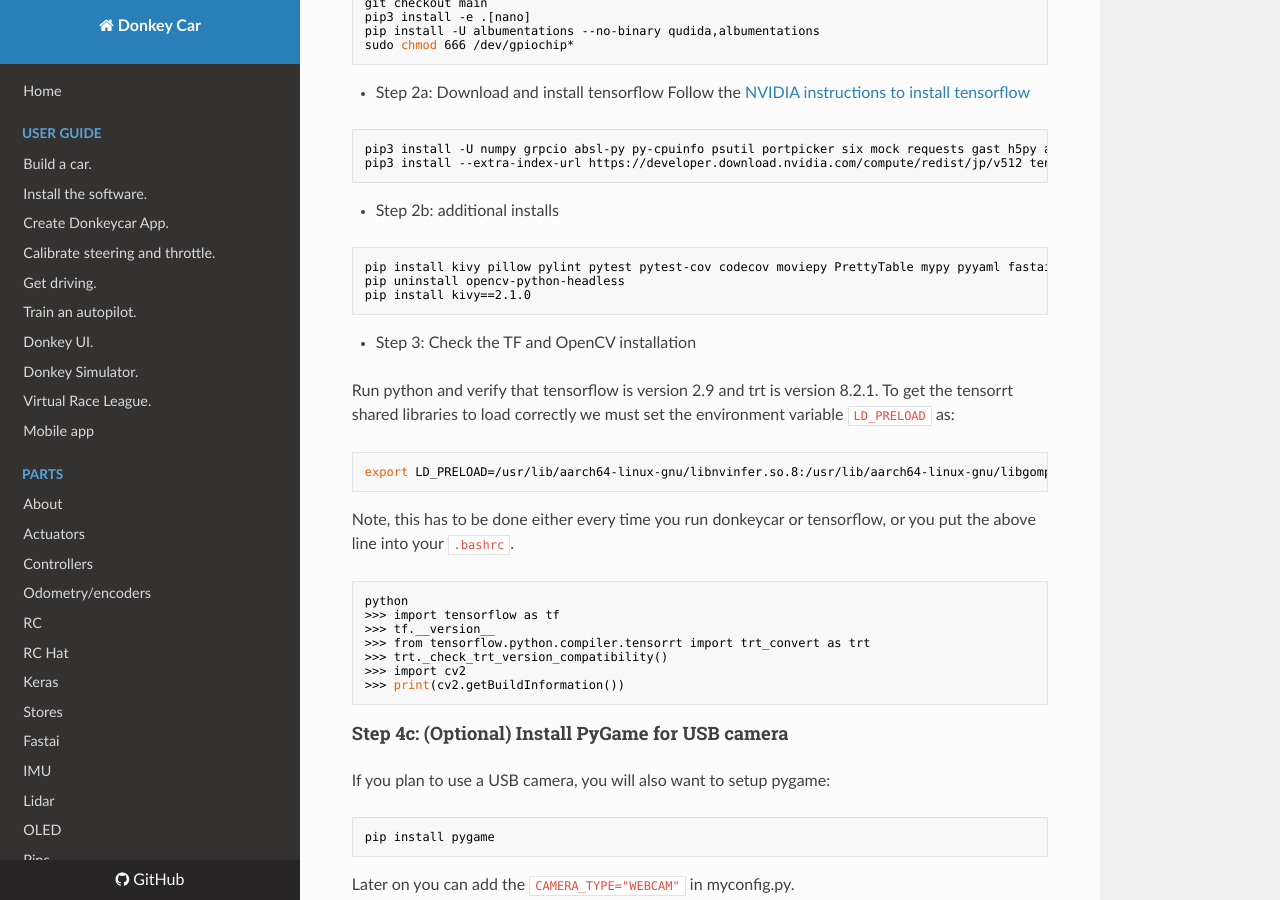
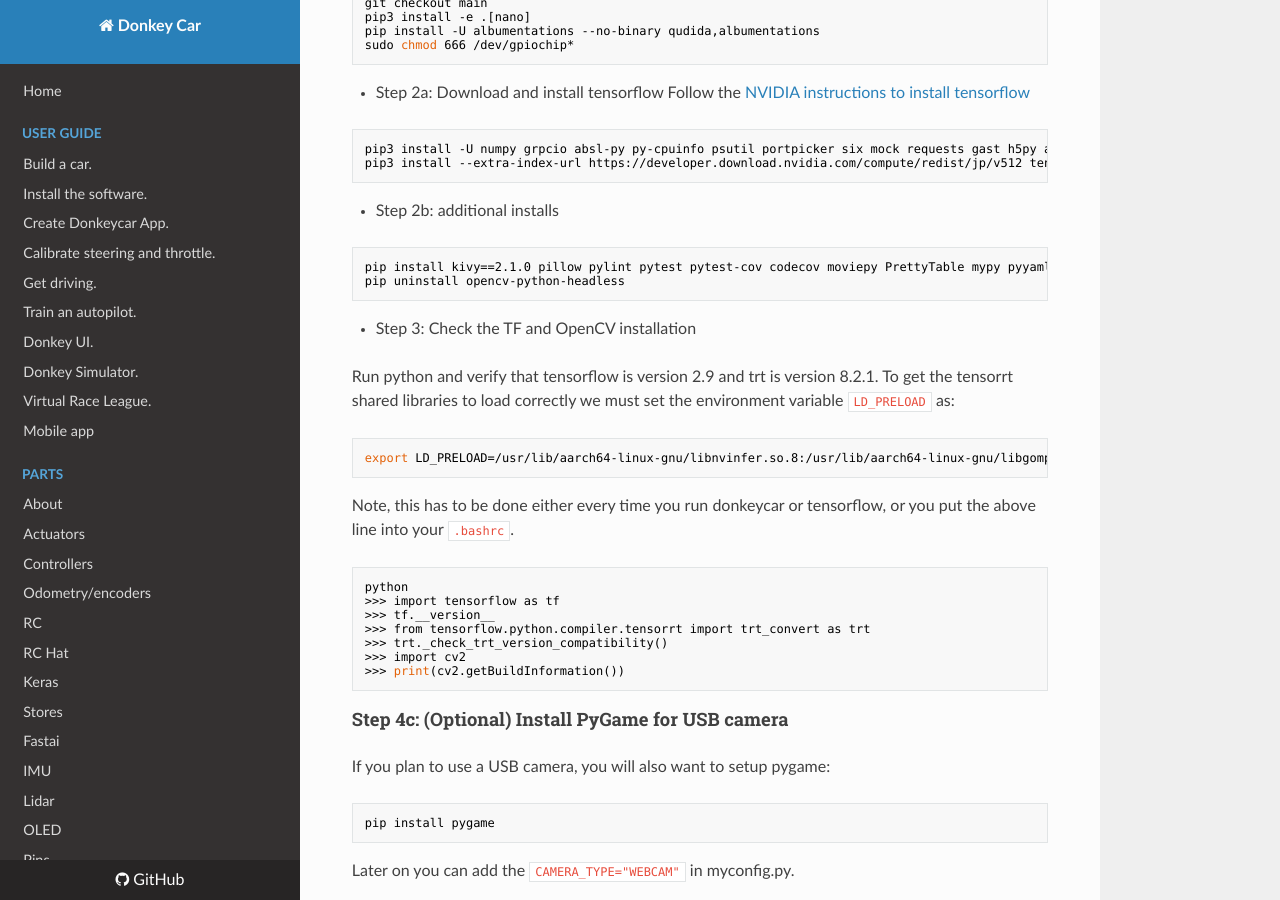
Before and after one commit to autorope/donkeydocs, an MkDocs documentation site: the page built from docs/guide/robot_sbc/setup_jetson_nano.md, in a window 1280 px wide and 900 px high, scrolled down 4707 px. Built offline with MkDocs 1.6.1, drawn with Linux system fonts in a browser that asks for light colours; nearby versions of some CDN libraries.

Commit message:
Update setup_jetson_nano.md, kivy==2.1.0 fixed

````diff
--- a/docs/guide/robot_sbc/setup_jetson_nano.md
+++ b/docs/guide/robot_sbc/setup_jetson_nano.md
@@ -259,9 +259,8 @@ pip3 install --extra-index-url https://developer.download.nvidia.com/compute/red
 
 * Step 2b: additional installs
 ```bash
-pip install kivy pillow pylint pytest pytest-cov codecov moviepy PrettyTable mypy pyyaml fastai
+pip install kivy==2.1.0 pillow pylint pytest pytest-cov codecov moviepy PrettyTable mypy pyyaml fastai
 pip uninstall opencv-python-headless
-pip install kivy==2.1.0
 ```
 
 * Step 3: Check the TF and OpenCV installation
````
